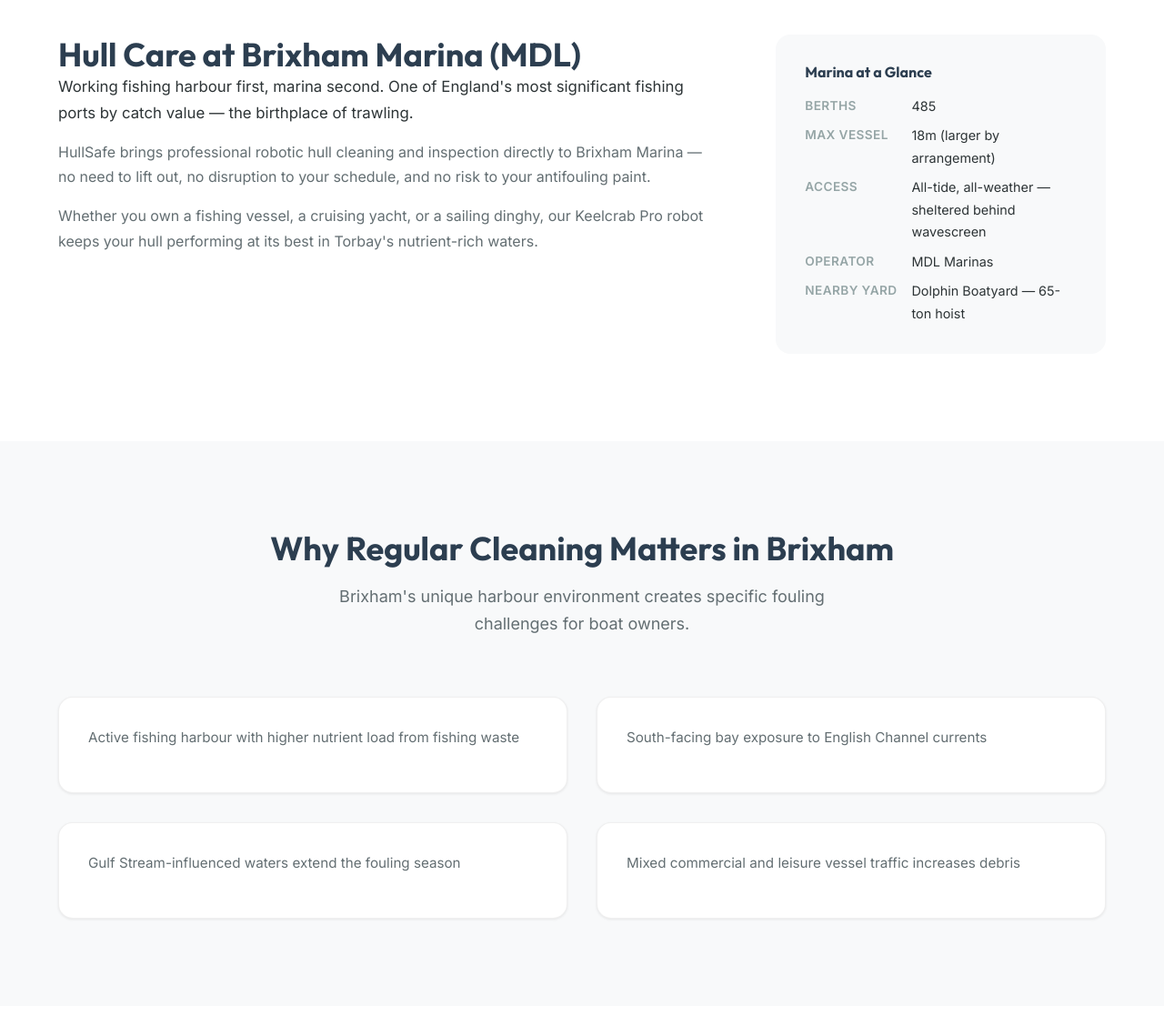
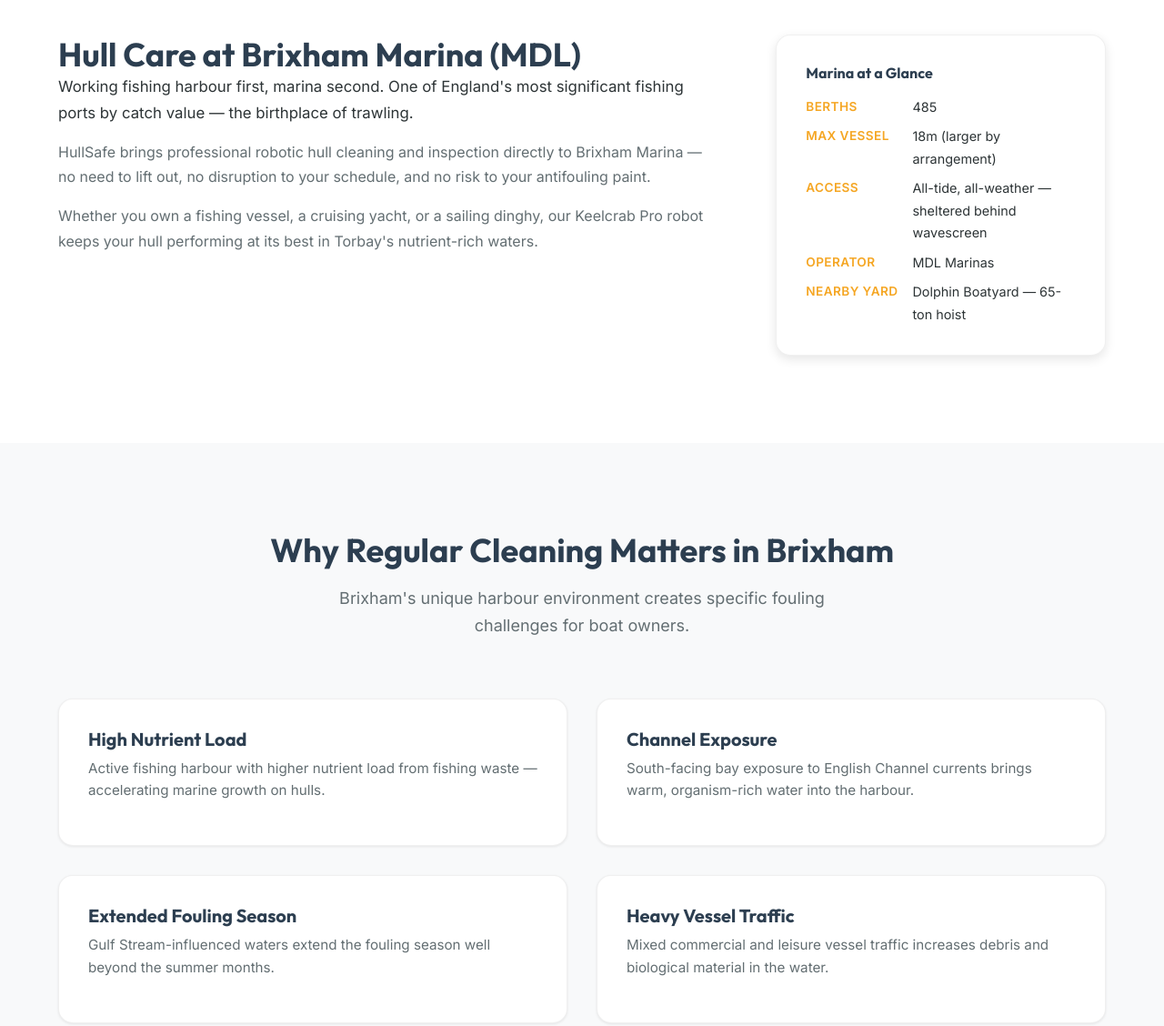
Before and after one commit to jeffo777/hull_safe, an Astro site: page /locations/brixham in a window 1280 px wide. Shown: the part 520-1648 px from the top of the page at 91% size. Built offline with nearby package versions, Linux system fonts and the light colour scheme; Astro itself is replaced by a stand-in of ours.

Commit message:
Location pages: add card titles to fouling factors, improve marina sidebar styling

```diff
--- a/src/data/locations.json
+++ b/src/data/locations.json
@@ -14,10 +14,10 @@
       "nearbyYard": "Dolphin Boatyard — 65-ton hoist",
       "character": "Working fishing harbour first, marina second. One of England's most significant fishing ports by catch value — the birthplace of trawling.",
       "foulingFactors": [
-        "Active fishing harbour with higher nutrient load from fishing waste",
-        "South-facing bay exposure to English Channel currents",
-        "Gulf Stream-influenced waters extend the fouling season",
-        "Mixed commercial and leisure vessel traffic increases debris"
+        { "title": "High Nutrient Load", "description": "Active fishing harbour with higher nutrient load from fishing waste — accelerating marine growth on hulls." },
+        { "title": "Channel Exposure", "description": "South-facing bay exposure to English Channel currents brings warm, organism-rich water into the harbour." },
+        { "title": "Extended Fouling Season", "description": "Gulf Stream-influenced waters extend the fouling season well beyond the summer months." },
+        { "title": "Heavy Vessel Traffic", "description": "Mixed commercial and leisure vessel traffic increases debris and biological material in the water." }
       ],
       "contentAngle": "Position HullSafe as part of Brixham's maritime heritage — where England's fishing tradition meets 21st-century marine technology.",
       "services": ["hull-cleaning", "hull-inspection", "maintenance-plans"]
@@ -36,10 +36,10 @@
       "nearbyYard": null,
       "character": "The English Riviera — Torquay is the premium end of Torbay, primarily leisure motor-yachts and sailing yachts with larger, higher-value vessels.",
       "foulingFactors": [
-        "Larger vessels up to 30m — bigger cleaning jobs",
-        "MDL 5 Gold Anchor standards demand regular maintenance",
-        "Recent MDL investment in pontoons and facilities raises service expectations",
-        "Town centre location offers high visibility"
+        { "title": "Larger Vessels", "description": "Vessels up to 30m mean bigger cleaning jobs — and more surface area for fouling to take hold." },
+        { "title": "5 Gold Anchor Standards", "description": "MDL's premium accreditation demands regular hull maintenance to match the marina's high standards." },
+        { "title": "Rising Expectations", "description": "Recent MDL investment in pontoons and facilities raises the bar for vessel presentation and care." },
+        { "title": "High Visibility", "description": "Town centre location means your hull condition is noticed — by fellow berth holders and marina staff alike." }
       ],
       "contentAngle": "Premium hull care for the English Riviera — where professional service meets world-class marina facilities.",
       "services": ["hull-cleaning", "hull-inspection", "maintenance-plans"]
@@ -58,11 +58,11 @@
       "nearbyYard": "On-site — 40-ton travel hoist, engineers, shipwrights",
       "character": "The River Dart presents fundamentally different fouling conditions. Freshwater from Dartmoor meets seawater in a tidal estuary — creating unique challenges for hull maintenance.",
       "foulingFactors": [
-        "Tidal estuary with fluctuating salinity — freshwater from Dartmoor meets seawater",
-        "Agricultural runoff from Dartmoor creates nutrient-rich water accelerating biofouling",
-        "Fine sediment and silt carried by the river accumulates on hulls",
-        "Many vessels on stationary swing moorings — no movement means faster fouling",
-        "Dart Harbour actively concerned about invasive alien species transfer"
+        { "title": "Brackish Estuary", "description": "Tidal estuary with fluctuating salinity — freshwater from Dartmoor meets seawater, creating unique fouling conditions." },
+        { "title": "Agricultural Runoff", "description": "Nutrient-rich water from Dartmoor agricultural runoff accelerates biofouling growth on hulls." },
+        { "title": "Silt Accumulation", "description": "Fine sediment and silt carried by the river settles and accumulates on hull surfaces." },
+        { "title": "Stationary Moorings", "description": "Many vessels on stationary swing moorings — no movement means faster, heavier fouling." },
+        { "title": "Invasive Species Risk", "description": "Dart Harbour actively concerned about invasive alien species transfer between vessels." }
       ],
       "contentAngle": "Your hull faces different enemies on the River Dart. We know every one of them.",
       "services": ["hull-cleaning", "hull-inspection", "maintenance-plans"]
--- a/src/layouts/LocationLayout.astro
+++ b/src/layouts/LocationLayout.astro
@@ -12,7 +12,7 @@ interface Props {
   berths: number;
   maxVesselLength: string;
   access: string;
-  foulingFactors: string[];
+  foulingFactors: Array<{title: string; description: string}>;
   contentAngle: string;
   heroImage?: string;
   breadcrumbService?: string;
--- a/src/pages/locations/brixham/index.astro
+++ b/src/pages/locations/brixham/index.astro
@@ -63,7 +63,8 @@ const faqs = [
       <div class="grid grid--2">
         {loc.foulingFactors.map((factor) => (
           <div class="card">
-            <p class="card__text">{factor}</p>
+            <h3 class="card__title">{factor.title}</h3>
+            <p class="card__text">{factor.description}</p>
           </div>
         ))}
       </div>
@@ -108,16 +109,21 @@ const faqs = [
   .content-grid { display: grid; grid-template-columns: 2fr 1fr; gap: var(--space-3xl); align-items: start; }
   @media (max-width: 768px) { .content-grid { grid-template-columns: 1fr; } }
 
-  .content-main p { color: var(--text-light); margin-bottom: var(--space-md); }
+  .content-main p { color: var(--text-light); margin-bottom: var(--space-md); line-height: 1.7; }
   .content-main p:first-of-type { color: var(--text); font-size: 1.05rem; }
 
   .marina-info {
-    background: var(--surface); border-radius: var(--radius-lg);
-    padding: var(--space-xl); position: sticky; top: calc(var(--header-height) + var(--space-lg));
+    background: var(--white);
+    border-radius: var(--radius-lg);
+    padding: var(--space-xl);
+    position: sticky;
+    top: calc(var(--header-height) + var(--space-lg));
+    box-shadow: var(--shadow-md);
+    border: 1px solid rgba(0, 0, 0, 0.06);
   }
-  .marina-info h3 { font-size: 1rem; margin-bottom: var(--space-md); }
+  .marina-info h3 { font-size: 1rem; margin-bottom: var(--space-md); color: var(--primary); }
   .marina-info dl { display: grid; grid-template-columns: auto 1fr; gap: var(--space-sm) var(--space-md); }
-  .marina-info dt { font-weight: 600; font-size: 0.85rem; color: var(--text-muted); text-transform: uppercase; letter-spacing: 0.03em; }
+  .marina-info dt { font-weight: 600; font-size: 0.85rem; color: var(--accent); text-transform: uppercase; letter-spacing: 0.03em; }
   .marina-info dd { font-size: 0.9rem; color: var(--text); }
 
   .service-link { text-decoration: none; color: var(--text); }
--- a/src/pages/locations/dartmouth/index.astro
+++ b/src/pages/locations/dartmouth/index.astro
@@ -59,7 +59,10 @@ const faqs = [
       </div>
       <div class="grid grid--2">
         {loc.foulingFactors.map((factor) => (
-          <div class="card"><p class="card__text">{factor}</p></div>
+          <div class="card">
+            <h3 class="card__title">{factor.title}</h3>
+            <p class="card__text">{factor.description}</p>
+          </div>
         ))}
       </div>
     </div>
@@ -98,12 +101,16 @@ const faqs = [
 <style>
   .content-grid { display: grid; grid-template-columns: 2fr 1fr; gap: var(--space-3xl); align-items: start; }
   @media (max-width: 768px) { .content-grid { grid-template-columns: 1fr; } }
-  .content-main p { color: var(--text-light); margin-bottom: var(--space-md); }
+  .content-main p { color: var(--text-light); margin-bottom: var(--space-md); line-height: 1.7; }
   .content-main p:first-of-type { color: var(--text); font-size: 1.05rem; }
-  .marina-info { background: var(--surface); border-radius: var(--radius-lg); padding: var(--space-xl); position: sticky; top: calc(var(--header-height) + var(--space-lg)); }
-  .marina-info h3 { font-size: 1rem; margin-bottom: var(--space-md); }
+  .marina-info {
+    background: var(--white); border-radius: var(--radius-lg); padding: var(--space-xl);
+    position: sticky; top: calc(var(--header-height) + var(--space-lg));
+    box-shadow: var(--shadow-md); border: 1px solid rgba(0, 0, 0, 0.06);
+  }
+  .marina-info h3 { font-size: 1rem; margin-bottom: var(--space-md); color: var(--primary); }
   .marina-info dl { display: grid; grid-template-columns: auto 1fr; gap: var(--space-sm) var(--space-md); }
-  .marina-info dt { font-weight: 600; font-size: 0.85rem; color: var(--text-muted); text-transform: uppercase; letter-spacing: 0.03em; }
+  .marina-info dt { font-weight: 600; font-size: 0.85rem; color: var(--accent); text-transform: uppercase; letter-spacing: 0.03em; }
   .marina-info dd { font-size: 0.9rem; color: var(--text); }
   .service-link { text-decoration: none; color: var(--text); }
   .card__cta { color: var(--accent); font-weight: 600; font-size: 0.9rem; margin-top: var(--space-md); display: inline-block; }
--- a/src/pages/locations/torquay/index.astro
+++ b/src/pages/locations/torquay/index.astro
@@ -59,7 +59,10 @@ const faqs = [
       </div>
       <div class="grid grid--2">
         {loc.foulingFactors.map((factor) => (
-          <div class="card"><p class="card__text">{factor}</p></div>
+          <div class="card">
+            <h3 class="card__title">{factor.title}</h3>
+            <p class="card__text">{factor.description}</p>
+          </div>
         ))}
       </div>
     </div>
@@ -98,12 +101,16 @@ const faqs = [
 <style>
   .content-grid { display: grid; grid-template-columns: 2fr 1fr; gap: var(--space-3xl); align-items: start; }
   @media (max-width: 768px) { .content-grid { grid-template-columns: 1fr; } }
-  .content-main p { color: var(--text-light); margin-bottom: var(--space-md); }
+  .content-main p { color: var(--text-light); margin-bottom: var(--space-md); line-height: 1.7; }
   .content-main p:first-of-type { color: var(--text); font-size: 1.05rem; }
-  .marina-info { background: var(--surface); border-radius: var(--radius-lg); padding: var(--space-xl); position: sticky; top: calc(var(--header-height) + var(--space-lg)); }
-  .marina-info h3 { font-size: 1rem; margin-bottom: var(--space-md); }
+  .marina-info {
+    background: var(--white); border-radius: var(--radius-lg); padding: var(--space-xl);
+    position: sticky; top: calc(var(--header-height) + var(--space-lg));
+    box-shadow: var(--shadow-md); border: 1px solid rgba(0, 0, 0, 0.06);
+  }
+  .marina-info h3 { font-size: 1rem; margin-bottom: var(--space-md); color: var(--primary); }
   .marina-info dl { display: grid; grid-template-columns: auto 1fr; gap: var(--space-sm) var(--space-md); }
-  .marina-info dt { font-weight: 600; font-size: 0.85rem; color: var(--text-muted); text-transform: uppercase; letter-spacing: 0.03em; }
+  .marina-info dt { font-weight: 600; font-size: 0.85rem; color: var(--accent); text-transform: uppercase; letter-spacing: 0.03em; }
   .marina-info dd { font-size: 0.9rem; color: var(--text); }
   .service-link { text-decoration: none; color: var(--text); }
   .card__cta { color: var(--accent); font-weight: 600; font-size: 0.9rem; margin-top: var(--space-md); display: inline-block; }
```
